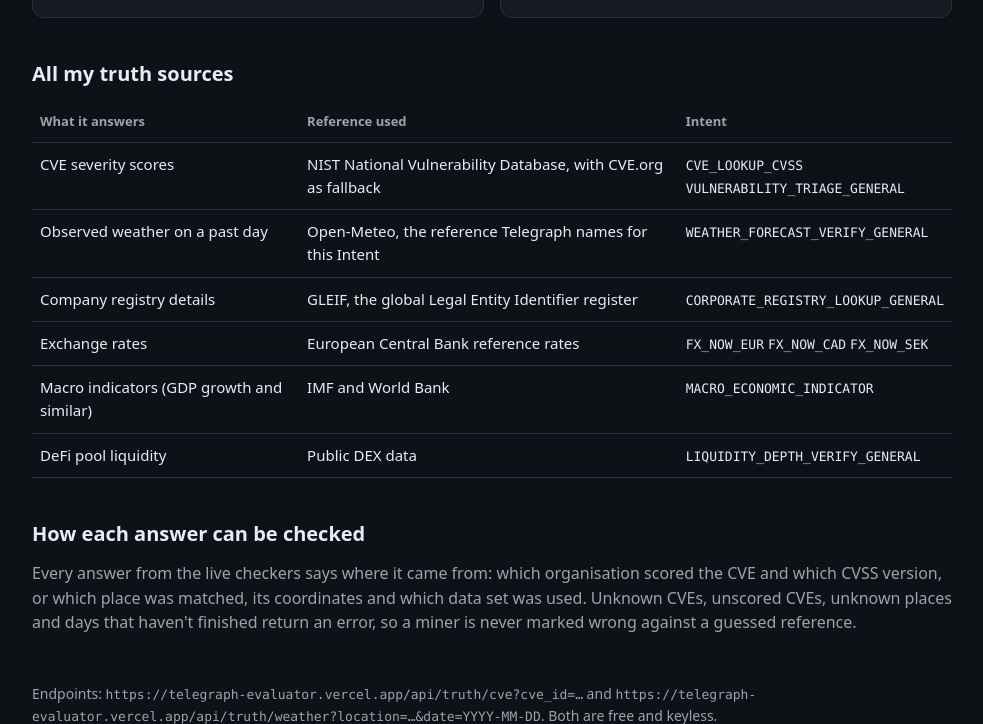
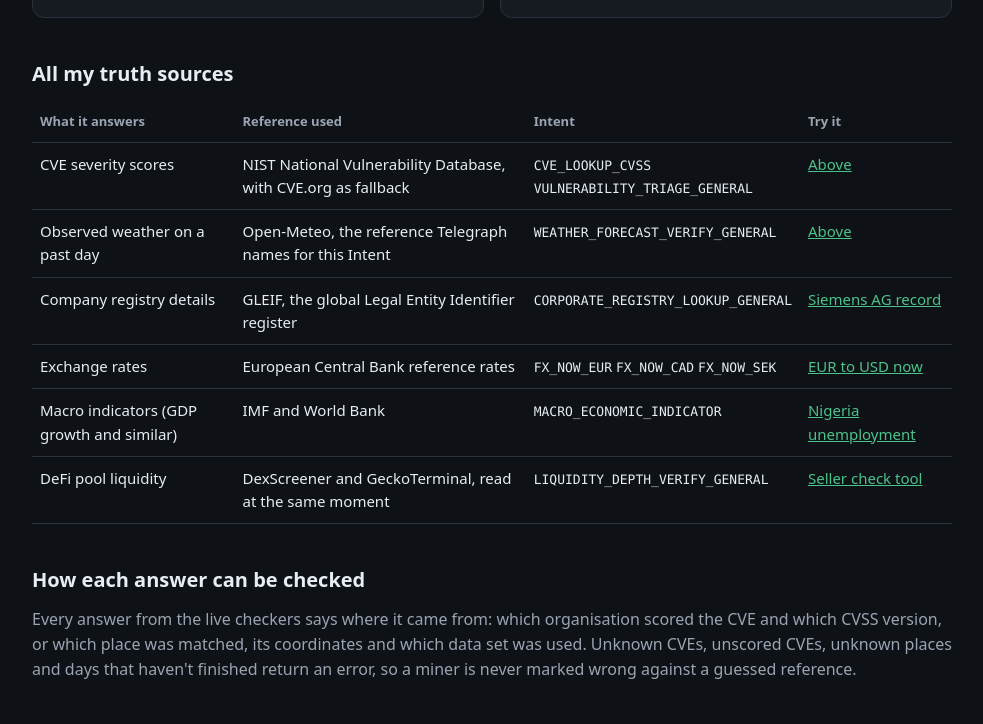
Before and after one commit to investor567768/telegraph-evaluator, a website: page index.html in a window 1280 px wide. Shown: the part 737-1461 px from the top of the page, without its empty margins (148-1131 px from the left). Drawn offline with Linux system fonts and the light colour scheme.

Commit message:
Homepage: add Try it links for every truth source

```diff
--- a/index.html
+++ b/index.html
@@ -78,14 +78,14 @@
 
   <h2>All my truth sources</h2>
   <table>
-    <thead><tr><th>What it answers</th><th>Reference used</th><th>Intent</th></tr></thead>
+    <thead><tr><th>What it answers</th><th>Reference used</th><th>Intent</th><th>Try it</th></tr></thead>
     <tbody>
-      <tr><td>CVE severity scores</td><td>NIST National Vulnerability Database, with CVE.org as fallback</td><td><code>CVE_LOOKUP_CVSS</code><br><code>VULNERABILITY_TRIAGE_GENERAL</code></td></tr>
-      <tr><td>Observed weather on a past day</td><td>Open-Meteo, the reference Telegraph names for this Intent</td><td><code>WEATHER_FORECAST_VERIFY_GENERAL</code></td></tr>
-      <tr><td>Company registry details</td><td>GLEIF, the global Legal Entity Identifier register</td><td><code>CORPORATE_REGISTRY_LOOKUP_GENERAL</code></td></tr>
-      <tr><td>Exchange rates</td><td>European Central Bank reference rates</td><td><code>FX_NOW_EUR</code> <code>FX_NOW_CAD</code> <code>FX_NOW_SEK</code></td></tr>
-      <tr><td>Macro indicators (GDP growth and similar)</td><td>IMF and World Bank</td><td><code>MACRO_ECONOMIC_INDICATOR</code></td></tr>
-      <tr><td>DeFi pool liquidity</td><td>Public DEX data</td><td><code>LIQUIDITY_DEPTH_VERIFY_GENERAL</code></td></tr>
+      <tr><td>CVE severity scores</td><td>NIST National Vulnerability Database, with CVE.org as fallback</td><td><code>CVE_LOOKUP_CVSS</code><br><code>VULNERABILITY_TRIAGE_GENERAL</code></td><td><a href="#cve-form">Above</a></td></tr>
+      <tr><td>Observed weather on a past day</td><td>Open-Meteo, the reference Telegraph names for this Intent</td><td><code>WEATHER_FORECAST_VERIFY_GENERAL</code></td><td><a href="#wx-form">Above</a></td></tr>
+      <tr><td>Company registry details</td><td>GLEIF, the global Legal Entity Identifier register</td><td><code>CORPORATE_REGISTRY_LOOKUP_GENERAL</code></td><td><a href="https://api.gleif.org/api/v1/lei-records/W38RGI023J3WT1HWRP32" target="_blank" rel="noopener">Siemens AG record</a></td></tr>
+      <tr><td>Exchange rates</td><td>European Central Bank reference rates</td><td><code>FX_NOW_EUR</code> <code>FX_NOW_CAD</code> <code>FX_NOW_SEK</code></td><td><a href="https://api.frankfurter.dev/v1/latest?from=EUR&amp;to=USD" target="_blank" rel="noopener">EUR to USD now</a></td></tr>
+      <tr><td>Macro indicators (GDP growth and similar)</td><td>IMF and World Bank</td><td><code>MACRO_ECONOMIC_INDICATOR</code></td><td><a href="https://api.worldbank.org/v2/country/NG/indicator/SL.UEM.TOTL.ZS?format=json&amp;mrv=3" target="_blank" rel="noopener">Nigeria unemployment</a></td></tr>
+      <tr><td>DeFi pool liquidity</td><td>DexScreener and GeckoTerminal, read at the same moment</td><td><code>LIQUIDITY_DEPTH_VERIFY_GENERAL</code></td><td><a href="seller-check.html">Seller check tool</a></td></tr>
     </tbody>
   </table>
 
```
